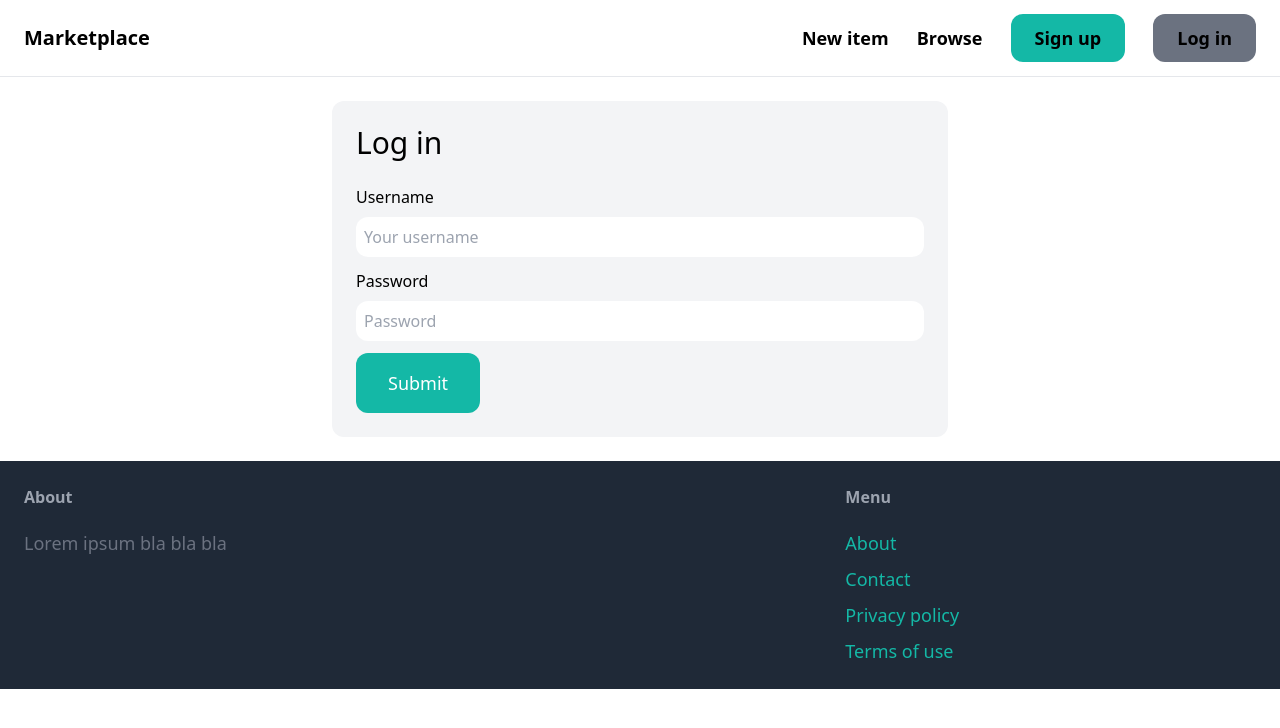
After one commit to SultanEsen/marketplace, a Django app: page /login/ in a window 1280 px wide. The commit adds this page. Shown: the top 728 px of the page. Run offline with Django 4.2, Linux system fonts and the light colour scheme; some libraries are stand-ins or nearby versions.

```diff
--- a/marketplace/core/forms.py
+++ b/marketplace/core/forms.py
@@ -1,5 +1,5 @@
 from django import forms
-from django.contrib.auth.forms import UserCreationForm
+from django.contrib.auth.forms import UserCreationForm, AuthenticationForm
 from django.contrib.auth.models import User
 
 
@@ -27,3 +27,15 @@ class SignupForm(UserCreationForm):
         'placeholder': 'Repeat password',
         'class': 'w-full py-2 px-2 rounded-xl'
     }))
+
+
+class LoginForm(AuthenticationForm):
+    username = forms.CharField(widget=forms.TextInput(attrs={
+        'placeholder': 'Your username',
+        'class': 'w-full py-2 px-2 rounded-xl'
+    }))
+
+    password = forms.CharField(widget=forms.PasswordInput(attrs={
+        'placeholder': 'Password',
+        'class': 'w-full py-2 px-2 rounded-xl'
+    }))
--- a/marketplace/core/templates/core/base.html
+++ b/marketplace/core/templates/core/base.html
@@ -16,9 +16,11 @@
             <a href="#" class="text-lg font-semibold hover:text-gray-500">New item</a>
             <a href="#" class="text-lg font-semibold hover:text-gray-500">Browse</a>
 
-            <a href="{% url 'core:signup' %}" class="px-6 py-3 text-lg font-semibold bg-teal-500 text=white rounded-xl hover:bg-teal-700">Sign up</a>
-            <a href="#" class="px-6 py-3 text-lg font-semibold bg-gray-500 text=white rounded-xl hover:bg-gray-700">Log in</a>
-
+            {% if request.user.is_authenticated %}
+            {% else %}
+                <a href="{% url 'core:signup' %}" class="px-6 py-3 text-lg font-semibold bg-teal-500 text=white rounded-xl hover:bg-teal-700">Sign up</a>
+                <a href="{% url 'core:login' %}" class="px-6 py-3 text-lg font-semibold bg-gray-500 text=white rounded-xl hover:bg-gray-700">Log in</a>
+            {% endif %}
         </div>
     </nav>
     <div class="px-6 pu-6">
--- /dev/null
+++ b/marketplace/core/templates/core/login.html
@@ -0,0 +1,35 @@
+{% extends 'core/base.html' %}
+
+{% block title %}Sign up{% endblock %}
+
+{% block content %}
+<div class="w-1/2 my-6 mx-auto p-6 bg-gray-100 rounded-xl">
+    <h1 class="mb-6 text-3xl">Log in</h1>
+
+    <form method="post" action=".">
+        {% csrf_token %}
+
+        <div class="mb-3">
+            <label class="inline-block mb-2">Username</label><br>
+            {{ form.username }}
+        </div>
+
+        <div class="mb-3">
+            <label class="inline-block mb-2">Password</label><br>
+            {{ form.password }}
+        </div>
+
+        {% if form.errors or form.non_field_errors %}
+            <div class="mb-3 p-6 bg-red-100 rounded-xl">
+                {% for field in form %}
+                    {{ field.errors }}
+                {% endfor %}
+
+                {{ form.non_field_errors }}
+            </div>
+        {% endif %}
+
+        <button class="py-4 px-8 text-lg bg-teal-500 hover:bg-teal-700 rounded-xl text-white">Submit</button>
+    </form>
+</div>
+{%endblock%}
--- a/marketplace/core/urls.py
+++ b/marketplace/core/urls.py
@@ -1,6 +1,8 @@
 from django.urls import path
+from django.contrib.auth import views as auth_views
 
 from . import views
+from .forms import LoginForm
 
 
 app_name = 'core'
@@ -9,5 +11,7 @@ urlpatterns = [
     path('', views.index, name='index'),
     path('contact/', views.contact, name='contact'),
     path('signup/', views.signup, name='signup'),
+    path('login/', auth_views.LoginView.as_view(template_name='core/login.html', authentication_form=LoginForm), name='login'),
+
 
 ]
--- a/marketplace/marketplace/settings.py
+++ b/marketplace/marketplace/settings.py
@@ -27,6 +27,9 @@ DEBUG = True
 
 ALLOWED_HOSTS = []
 
+LOGIN_URL = '/login/'
+LOGIN_REDIRECT_URL = '/'
+LOGOUT_REDIRECT_URL = '/'
 
 # Application definition
 
```
